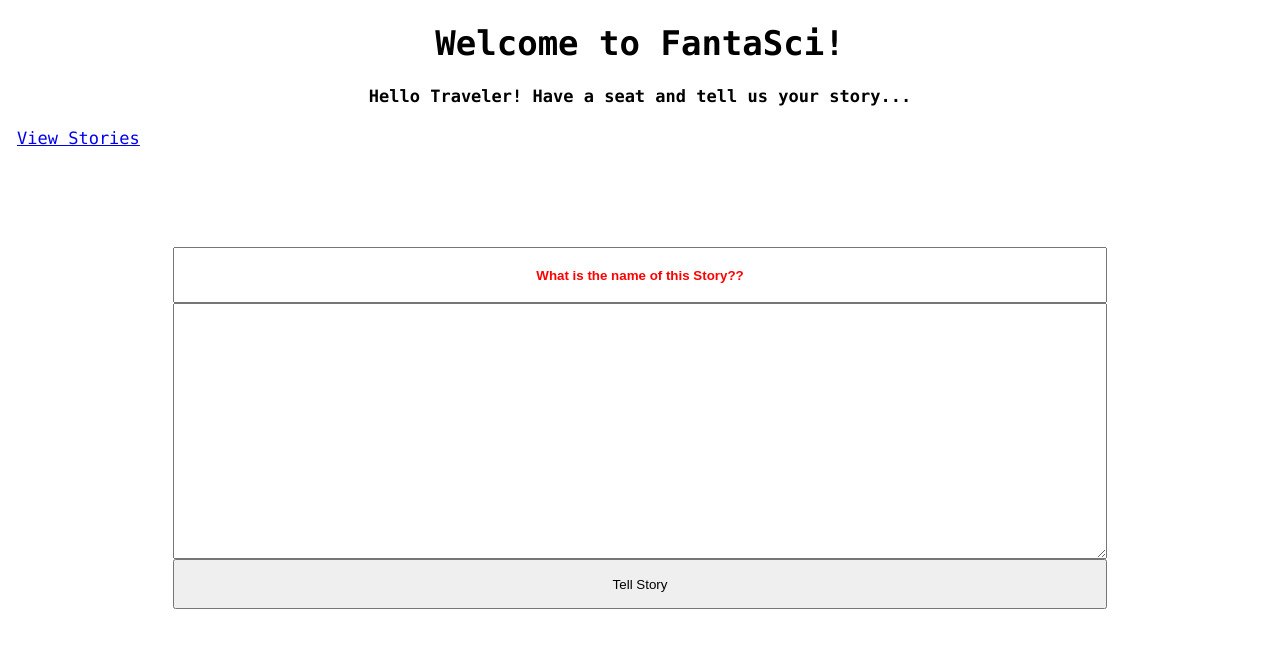
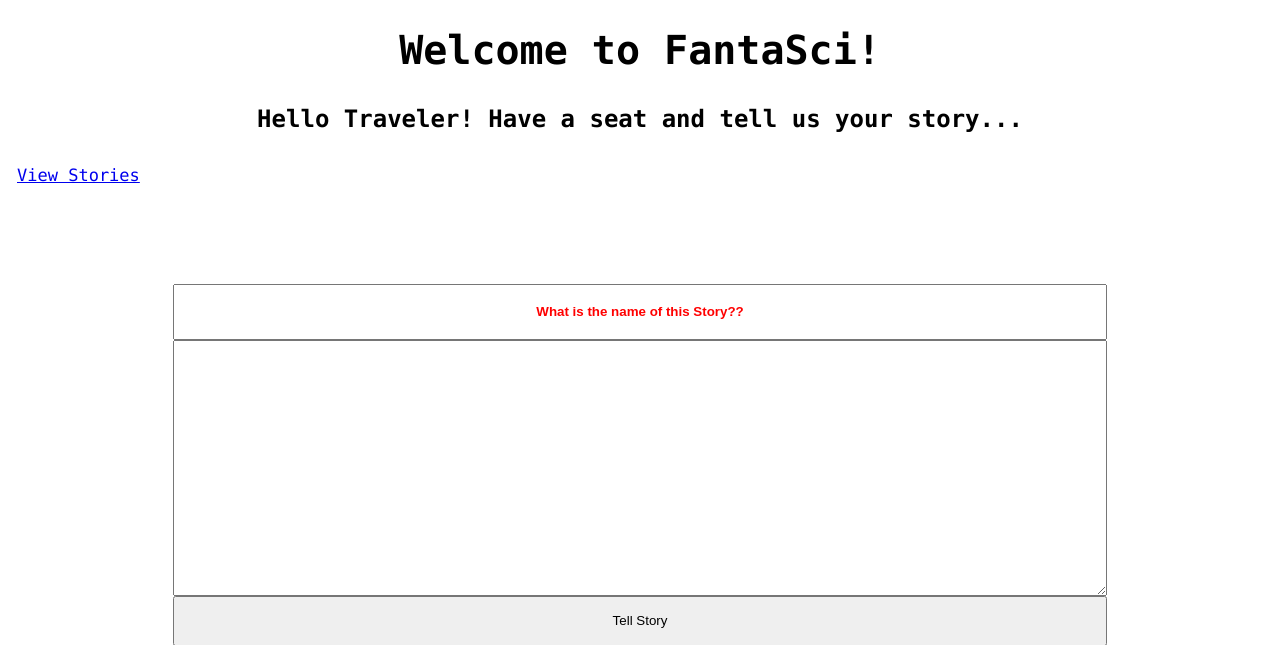
Before and after one commit to dbo-keeganpatton/fantasci, a Flask app: page / in a window 1280 px wide. Shown: the top 645 px of the page. Run offline with Flask 3, Linux system fonts and the light colour scheme.

Commit message:
updated css

```diff
--- a/static/css/main.css
+++ b/static/css/main.css
@@ -1,8 +1,27 @@
 body {
+	/*
+	background: url();
+	background-size: cover;
+	background-repeat: no-repeat;
+	background-attachment: fixed;
+	background-position: center;
+	*/
 	margin: 17px;
 	font-family: consolas;
 	font-size: 17px;
 }
+
+h1 {
+	font-size: 40px;
+    color: black;
+    text-align: center;
+}
+
+h4 {
+	font-size: 24px;
+
+}
+
 
 table, th, td {
 	border: 1px solid black;
--- a/templates/index.html
+++ b/templates/index.html
@@ -13,8 +13,8 @@
 {% block body %}
 <div class="content">
 
-	<h1 style="text-align: center;">Welcome to FantaSci!</h1>
-	<h4 style="text-align: center;"> Hello Traveler! Have a seat and tell us your story...</h4>
+	<h1 style="text-align: center; color: black">Welcome to FantaSci!</h1>
+	<h4 style="text-align: center; color: black"> Hello Traveler! Have a seat and tell us your story...</h4>
 
 	<a href="/story_db/" class="button">View Stories<a/>
 
```
Also changed, not shown: instance/test.db, static/images/landing_page_background.jpg (added), 1 other file.
